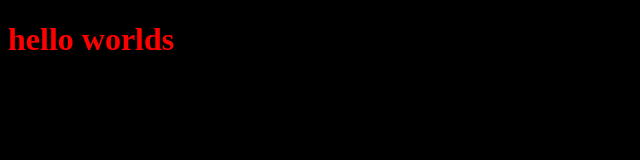
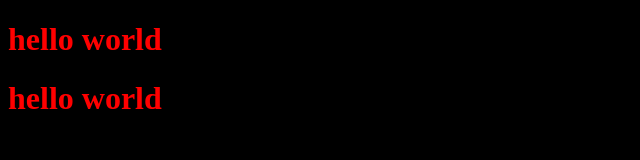
Before and after one commit to AnshBhavsar/LocalRepo, a plain HTML site: page index.html in a window 1280 px wide. Shown: the whole page, without its empty margins (0-640 px from the left). Drawn offline with Linux system fonts and the light colour scheme.

Commit message:
change in html page

```diff
--- a/index.html
+++ b/index.html
@@ -7,6 +7,8 @@
     <link rel="stylesheet" href="style.css">
 </head>
 <body>
-    <h1>hello worlds</h1>
+    <h1>hello world</h1>
+    <h1>hello world</h1>
+
 </body>
 </html>
```
